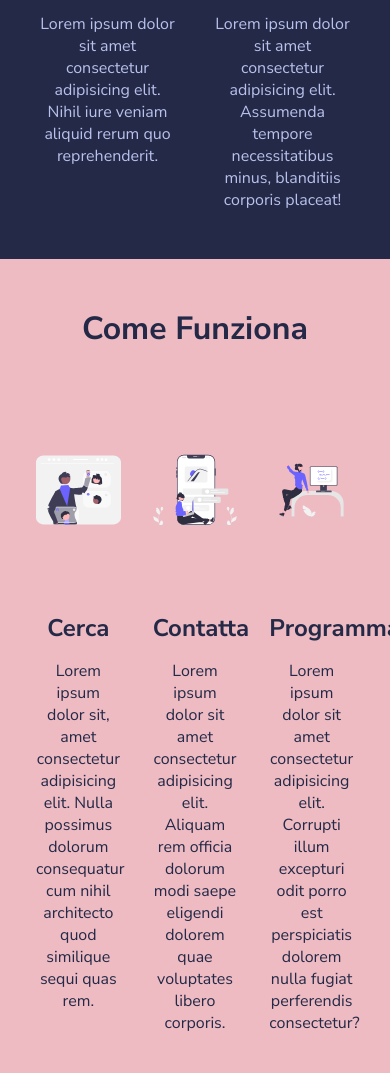
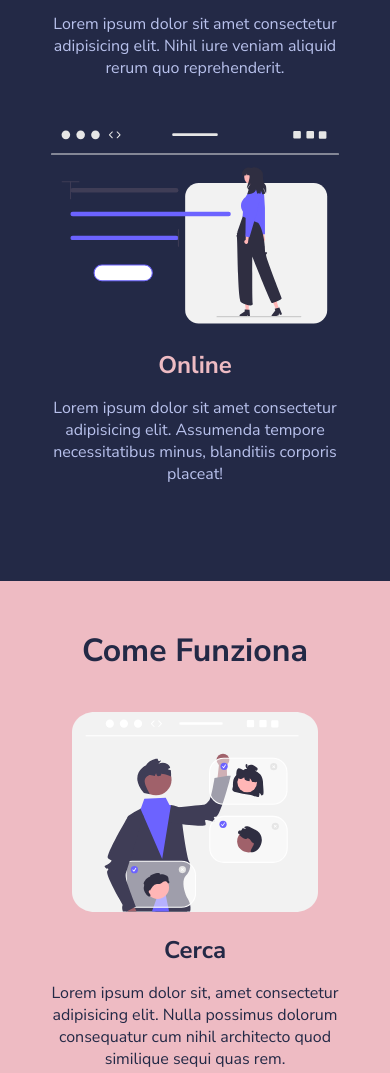
Before and after one commit to MarioBroi/html-css-resp-wannabe, a plain HTML site: page index.html in a window 390 px wide. Shown: the part 490-1563 px from the top of the page. Drawn offline with Linux system fonts and the light colour scheme.

Commit message:
add wannabe mobile rule in css

```diff
--- a/css/style.css
+++ b/css/style.css
@@ -136,3 +136,47 @@ img {
 }
 
 /* /wannabe tablet */
+
+@media screen and (max-width: 480px) {
+    .container {
+        max-width: 360px;
+    }
+
+    .lessons .col {
+        width: 100%;
+    }
+
+    .col {
+        padding-bottom: 3rem;
+    }
+
+    .img {
+        width: 100%;
+    }
+
+    .row {
+        flex-direction: column;
+        align-items: center;
+    }
+
+    .steps .col {
+        width: 100%;
+        margin-bottom: 5rem;
+    }
+
+    .steps .col:last-child {
+        margin-bottom: 0;
+    }
+
+    .why-us .col-right,
+    .why-us .col-left {
+        width: 100%;
+    }
+
+    .why-us .col-right {
+        padding-top: 4rem;
+    }
+
+}
+
+/* /wannabe mobile */
```
